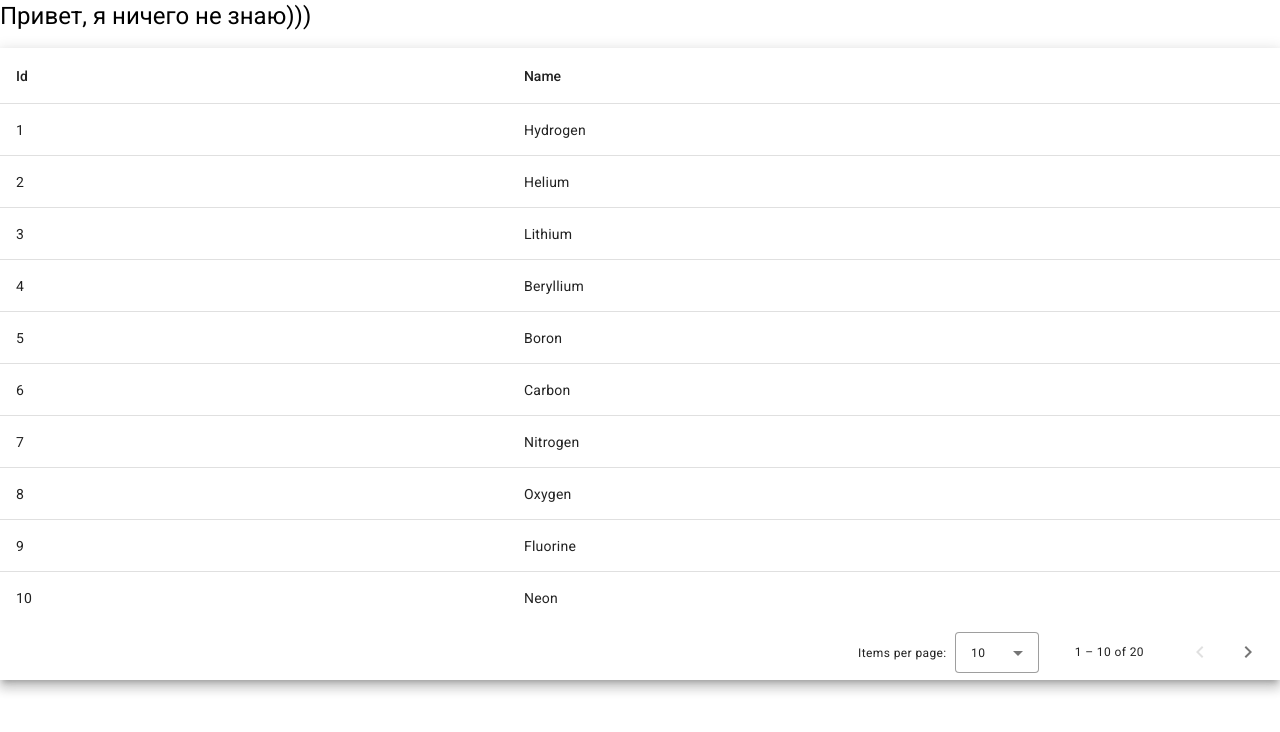
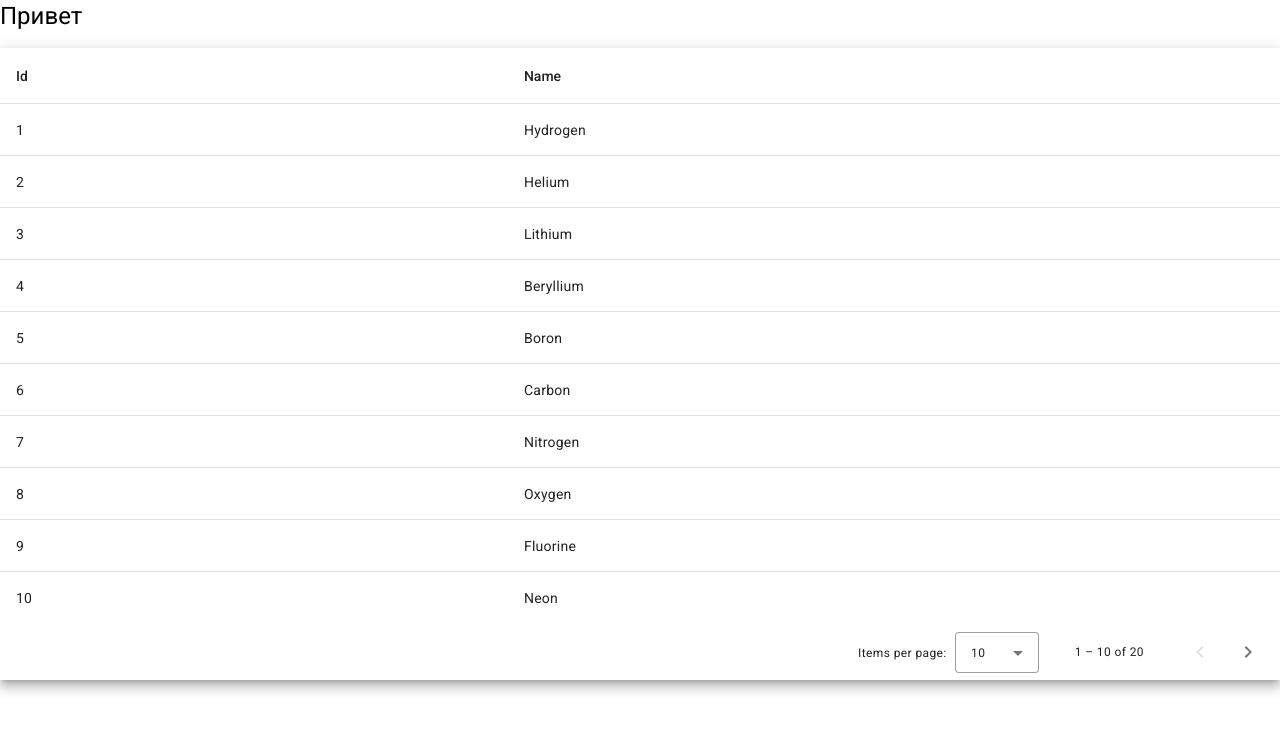
Before and after one commit to MarkGuzenfeld/FileService, an Angular app in the folder project2/FileService/: page / in a window 1280 px wide. Shown: the top 732 px of the page. Built offline with nearby package versions, Linux system fonts and the light colour scheme.

Commit message:
Created a base table2.

```diff
--- a/project2/FileService/src/app/app.component.html
+++ b/project2/FileService/src/app/app.component.html
@@ -1,2 +1,2 @@
-<h1>Привет, я ничего не знаю)))</h1>
+<h1>Привет</h1>
 <app-data-table></app-data-table>
--- a/project2/FileService/src/app/data-table/data-table-datasource.ts
+++ b/project2/FileService/src/app/data-table/data-table-datasource.ts
@@ -12,7 +12,7 @@ export interface DataTableItem {
 
 // TODO: replace this with real data from your application
 const EXAMPLE_DATA: DataTableItem[] = [
-  {id: 1, name: 'Hydrogen'},
+  {id: 1, name: 'Hydrogen', },
   {id: 2, name: 'Helium'},
   {id: 3, name: 'Lithium'},
   {id: 4, name: 'Beryllium'},
--- a/project2/FileService/src/app/data-table/data-table.component.html
+++ b/project2/FileService/src/app/data-table/data-table.component.html
@@ -10,6 +10,10 @@
     <ng-container matColumnDef="name">
       <th mat-header-cell *matHeaderCellDef mat-sort-header>Name</th>
       <td mat-cell *matCellDef="let row">{{row.name}}</td>
+    </ng-container>
+    <ng-container matColumnDef="text">
+      <th mat-header-cell *matHeaderCellDef mat-sort-header>fan</th>
+      <td mat-cell *matCellDef="let row">{{row.fan}}</td>
     </ng-container>
 
     <tr mat-header-row *matHeaderRowDef="displayedColumns"></tr>
```
Also changed, not shown: 1 other file (tests, documents, lock files or other folders).
